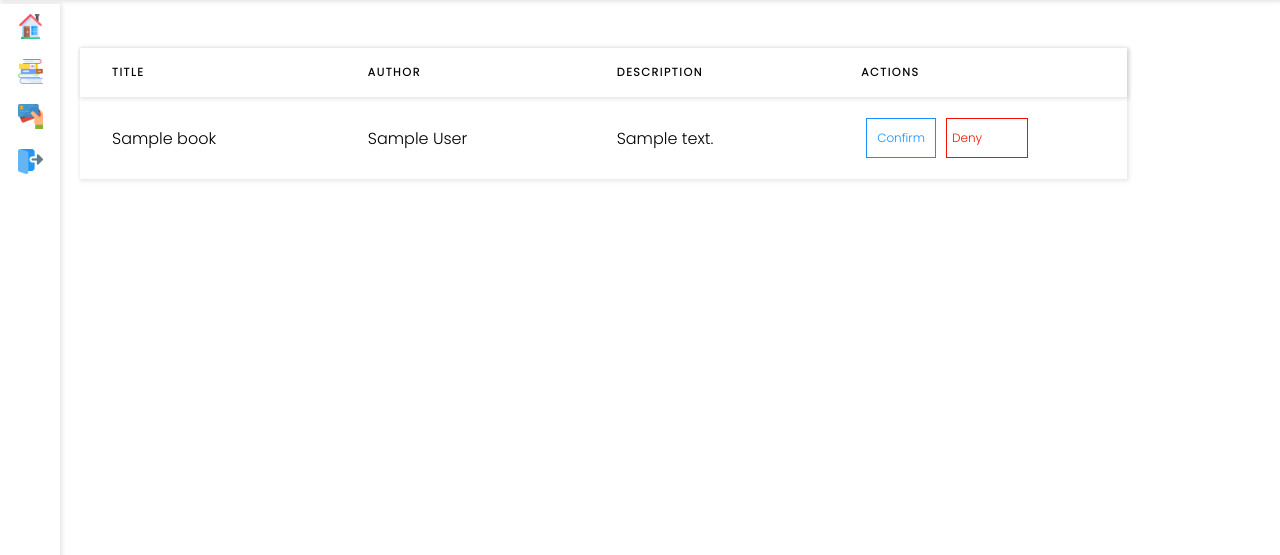
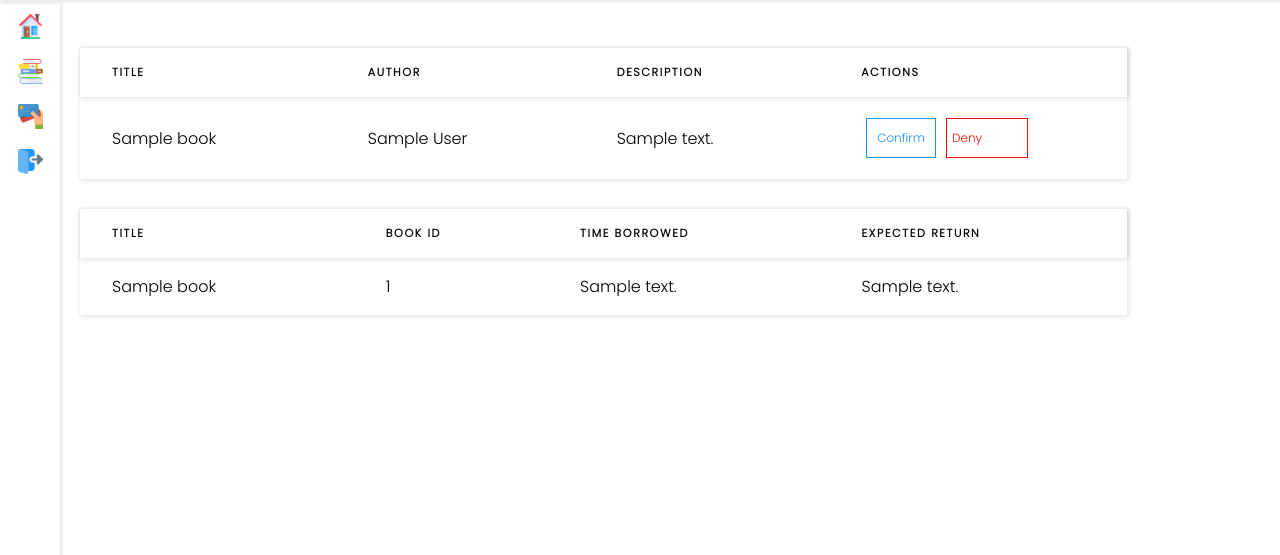
Before and after one commit to devenEden/django-library-app, a Django app: template templates/books/book_requests.html in a window 1280 px wide. Shown: the part 104-659 px from the top of the page. Run offline with Django 4.2, Linux system fonts and the light colour scheme; the template is opened without the code that fills it: most values are stand-ins (such as "Sample title", 1, 10 or a date in 2020); some libraries are stand-ins or nearby versions.

Commit message:
Added a table to the admin book requests page

```diff
--- a/templates/books/book_requests.html
+++ b/templates/books/book_requests.html
@@ -42,6 +42,7 @@
     </table>
 </div>
 {% else %}
+<div>
     <table class="books-table-container">
         <thead>
             <tr>
@@ -66,6 +67,31 @@
         </tbody>
     </table>
 </div>
+
+
+<div>
+    <table class="books-table-container">
+        <thead>
+            <tr>
+                <th>Title</th>
+                <th>Book Id</th>
+                <th>Time Borrowed</th>
+                <th>Expected Return</th>
+            </tr>
+        </thead>
+        <tbody>
+            {% for book in books %}
+            <tr>
+                <td>{{ book.title }}</td>
+                <td>{{ book.Id }}</td>
+                <td>{{ book.description }}</td>
+                <td>{{ book.description }}</td>
+            </tr>
+            {% endfor %}
+        </tbody>
+    </table>
+
+</div>
 {% endif %}
 
 {% endblock %}
```
